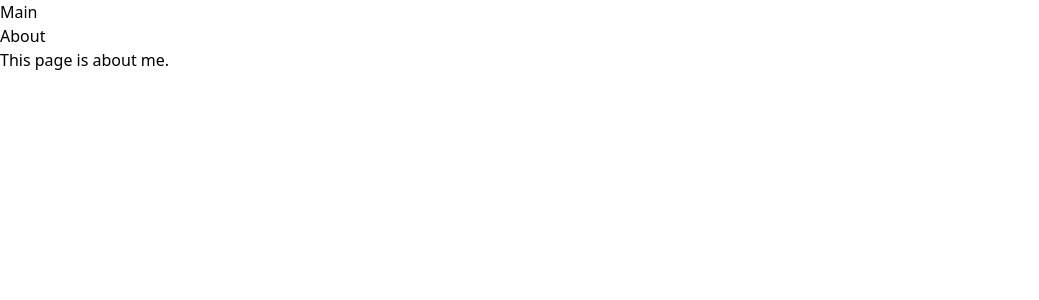
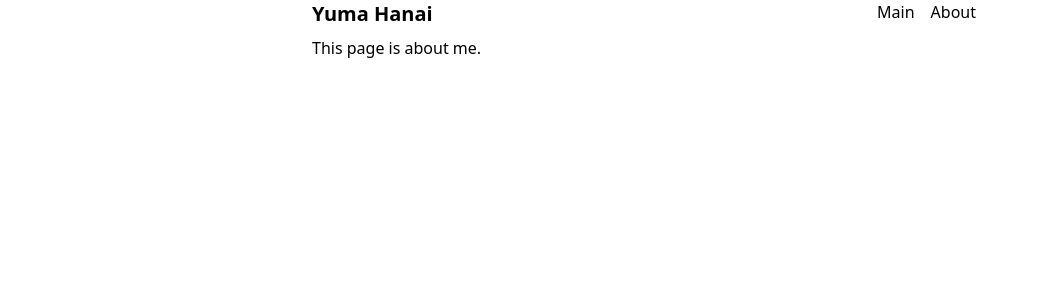
Before and after one commit to yumA111626/Learn_Nuxt, a Nuxt app in the folder portfolio/: page /about in a window 1280 px wide. Shown: the top 300 px of the page, without its empty margins (0-1039 px from the left). Built offline with nearby package versions, Linux system fonts and the light colour scheme.

Commit message:
header mainを追加

```diff
--- a/portfolio/app/layouts/default.vue
+++ b/portfolio/app/layouts/default.vue
@@ -1,13 +1,22 @@
 <template>
+    <div class="container mx-auto max-w-2xl">
+        <header class="flex justify-between">
+            <div>
+                <NuxtLink to = "/" class="text-xl font-semibold p-2 hover:bg-gray-200  ">Yuma Hanai</NuxtLink>
+            </div>
             <nav>
-        <ul>
+                <ul class="flex space-x-4">
                     <li>
                         <NuxtLink to = "/">Main</NuxtLink>
                     </li>
                     <li>
-                <NuxtLink to = "/about">About</NuxtLink>
+                        <NuxtLink to  = "/about">About</NuxtLink>
                     </li>
                 </ul>
             </nav>
+        </header>
+        <main class="p-2">
             <slot />
+        </main>
+    </div>
 </template>
```
Lines whose indentation alone changed are shown as unchanged.
